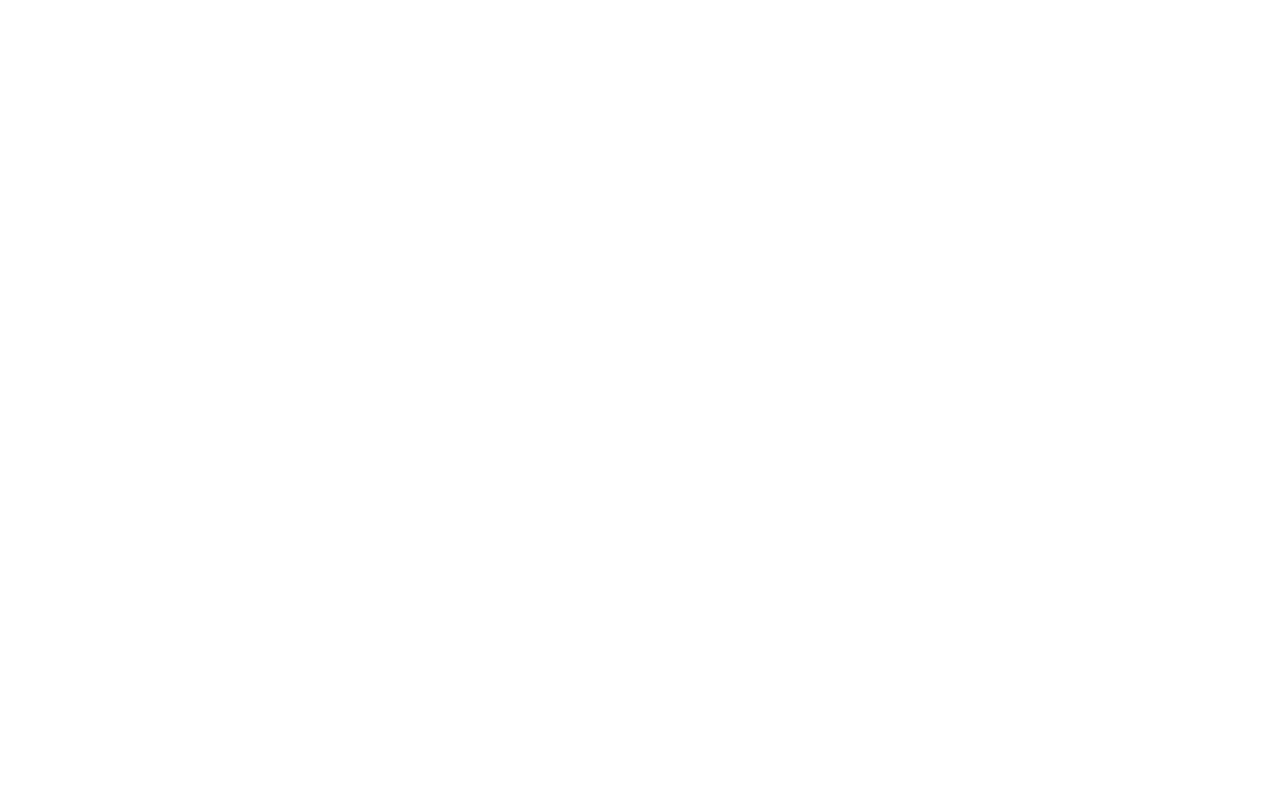
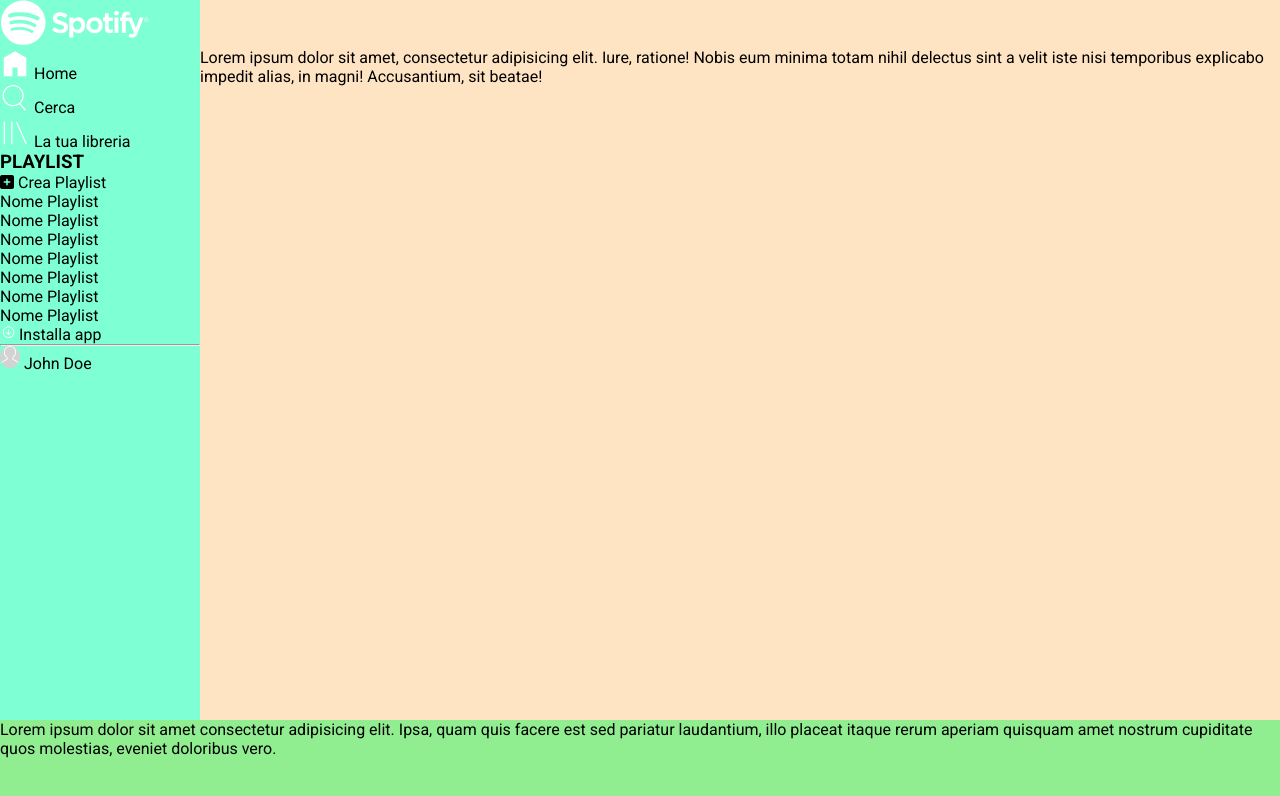
Before and after one commit to kaijie26/html-css-spotifyweb, a plain HTML site: page index.html in a window 1280 px wide. Drawn offline with Linux system fonts and the light colour scheme.

Commit message:
nav-left

```diff
--- a/css/style.css
+++ b/css/style.css
@@ -5,6 +5,102 @@
     box-sizing: border-box;
 }
 
+/* COMMON */
 body{
     font-family: 'Roboto', sans-serif;
 }
+
+.app-wrapper{
+    width: 100%;
+    height: 100vh;
+    background-color: cadetblue;
+}
+
+/* img{
+    width: 100%;
+} */
+
+/* Main */
+main{
+    width: 100%;
+    height: calc(100vh - 80px);
+    display: flex;
+
+}
+
+.left-nav-col{
+    background-color: aquamarine;
+    width: 200px;
+    overflow-y: hidden;
+
+}
+
+.main-content{
+    background-color: bisque;
+    width: calc(100% - 200px);
+    overflow-y: auto;
+    padding-top: 3rem;
+}
+
+.logo{
+    width: 150px;
+}
+
+.user-menu img{
+    width: 30px;
+}
+
+.download img{
+    width: 15px;
+}
+
+.profile img{
+    width: 20px;
+    background-color: lightgray;
+    border-radius: 50%;
+}
+
+/* Footer */
+footer{
+    background-color: lightgreen;
+    height: 80px;
+    overflow: hidden;
+}
+
+/* End Footer */
+
+.upgrade-banner{
+    background-color: rgba(0, 0, 0, 0.5);
+    width: calc(100% - 200px);
+    position: fixed;
+    top: 0;
+    right: 0;
+    font-size: 20px;
+}
+
+
+/* MD */
+@media screen and (max-width: 1100px) {
+
+}
+
+/* S */
+@media screen and (max-width: 700px) {
+
+}
+
+/* XS */
+@media screen and (max-width: 600px) {
+    .left-nav-col{
+        width: 70px;
+    }
+
+    .main-content{
+        width: calc(100% - 70px);
+    }
+
+    .upgrade-banner{
+        width: calc(100% - 70px);
+    }
+
+}
--- a/index.html
+++ b/index.html
@@ -13,15 +13,92 @@
 </head>
 <body>
 
+    <div class="app-wrapper">
         <!-- Main -->
         <main>
+            <!-- Nav-col -->
+            <div class="left-nav-col">
+                <div class="logo">
+                    <img src="img/logo.svg" alt="logo">
+                </div>
+                <!-- User-menu -->
+                <ul class="user-menu">
+                    <li>
+                        <span class="">
+                            <img src="img/home.svg" alt="home-img">
+                        </span>
+                        <span>Home</span>
+                    </li>
+
+                    <li>
+                        <span class="">
+                            <img src="img/search.svg" alt="search-img">
+                        </span>
+                        <span>Cerca</span>
+                    </li>
+
+                    <li>
+                        <span class="">
+                            <img src="img/libreria.svg" alt="libreria-img">
+                        </span>
+                        <span>La tua libreria</span>
+                    </li>
+                </ul>
+
+                <!-- Playlist -->
+                <div>
+                    <h3>PLAYLIST</h3>
+                    <div>
+                        <span><i class="fa-solid fa-square-plus"></i></span>
+                        <span>Crea Playlist</span>
+
+                    </div>
+
+                    <ul>
+                        <li>Nome Playlist</li>
+                        <li>Nome Playlist</li>
+                        <li>Nome Playlist</li>
+                        <li>Nome Playlist</li>
+                        <li>Nome Playlist</li>
+                        <li>Nome Playlist</li>
+                        <li>Nome Playlist</li>
+
+                    </ul>
+
+                </div>
+
+                <!--Download and Profile  -->
+                <div class="download">
+                    <img src="img/download.svg" alt="download-img">
+                    <span>Installa app</span>
+                </div>
+
+                <hr>
+
+                <div class="profile">
+                    <img src="img/profile.svg" alt="profile-img">
+                    <span>John Doe</span>
+                </div>
+
+            </div>
+
+            <!-- Main-content -->
+            <div class="main-content">Lorem ipsum dolor sit amet, consectetur adipisicing elit. Iure, ratione! Nobis eum minima totam nihil delectus sint a velit iste nisi temporibus explicabo impedit alias, in magni! Accusantium, sit beatae!</div>
 
         </main>
 
         <!-- Footer -->
         <footer>
+            <div>
+                Lorem ipsum dolor sit amet consectetur adipisicing elit. Ipsa, quam quis facere est sed pariatur laudantium, illo placeat itaque rerum aperiam quisquam amet nostrum cupiditate quos molestias, eveniet doloribus vero.
+            </div>
 
         </footer>
 
+
+
+    </div>
+
+
 </body>
 </html>
```
Lines whose indentation alone changed are shown as unchanged.
